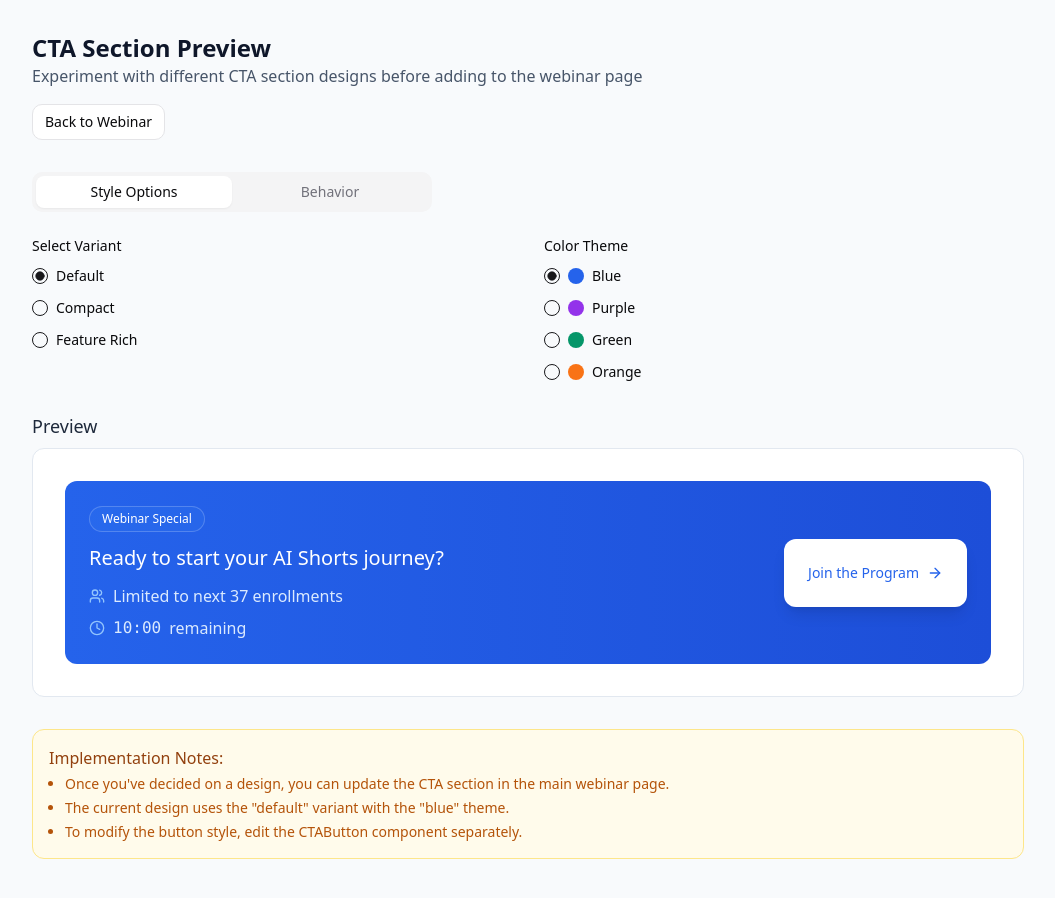
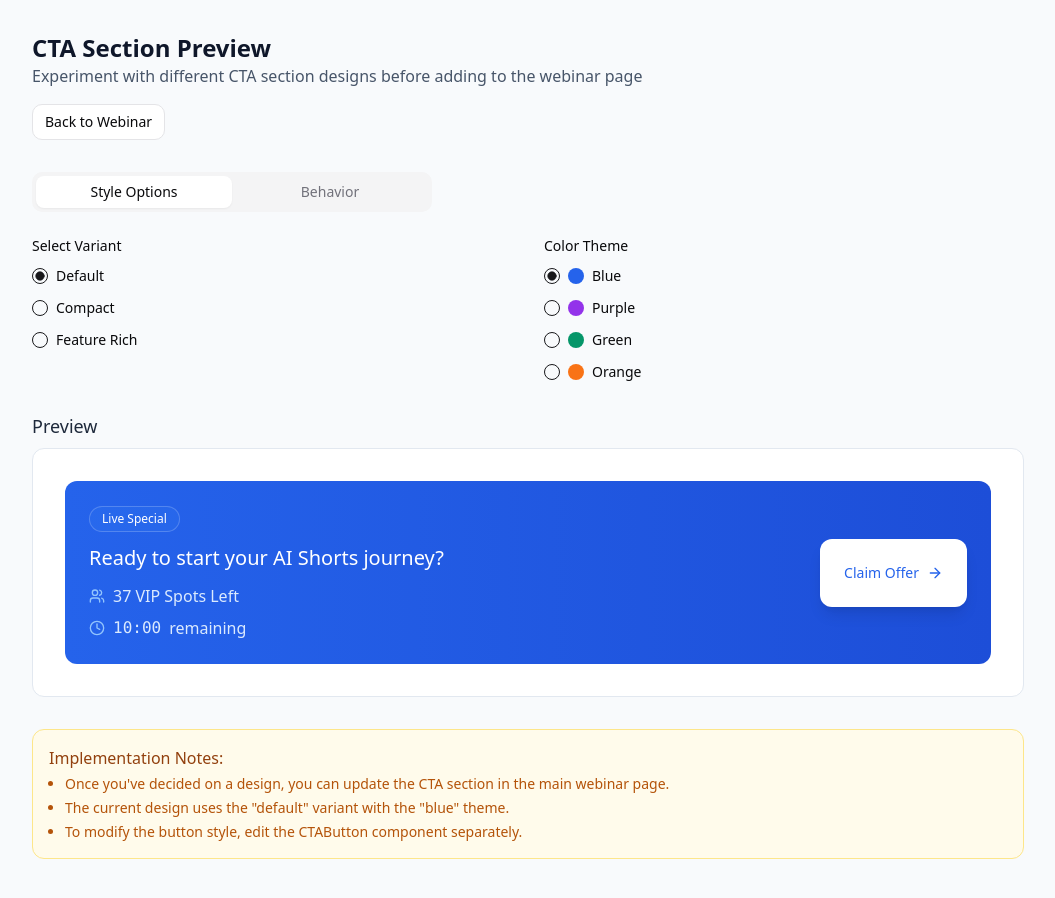
Before and after one commit to AvoCodes/youtubeportal, a React (Vite) app: page /cta-preview in a window 1280 px wide. Shown: the top 898 px of the page, without its empty margins (112-1167 px from the left). Built offline with nearby package versions, Linux system fonts and the light colour scheme.

Commit message:
Update CTA section text
Updated CTA section text as requested:
- Changed "Webinar Special" to "Live Special".
- Changed "Limited to next 37 enrollments" to "37 VIP Spots Left".
- Changed "Join the Program ->" to "Claim Offer -->".

```diff
--- a/src/components/CTAButton.tsx
+++ b/src/components/CTAButton.tsx
@@ -18,7 +18,7 @@ const CTAButton: React.FC<CTAButtonProps> = ({ onClick, className }) => {
         className
       )}
     >
-      <span>Join the Program</span>
+      <span>Claim Offer</span>
       <ArrowRight className="w-4 h-4 transition-transform group-hover:translate-x-1" />
     </Button>
   );
--- a/src/pages/CTAPreview.tsx
+++ b/src/pages/CTAPreview.tsx
@@ -43,7 +43,7 @@ const CTAPreview = () => {
               <div className="flex flex-wrap items-center gap-x-4 gap-y-2 mt-2 text-sm text-white/80">
                 <p className="flex items-center gap-1.5">
                   <Users className="w-3.5 h-3.5" />
-                  <span>Only {seatsRemaining} spots left</span>
+                  <span>{seatsRemaining} VIP Spots Left</span>
                 </p>
                 <p className="flex items-center gap-1.5">
                   <Clock className="w-3.5 h-3.5" />
@@ -109,7 +109,7 @@ const CTAPreview = () => {
               <div className="space-y-2 text-white">
                 <p className="flex items-center gap-2">
                   <Users className="w-4 h-4 text-white/80" />
-                  <span>Limited to next {seatsRemaining} enrollments</span>
+                  <span>{seatsRemaining} VIP Spots Left</span>
                 </p>
                 <p className="flex items-center gap-2">
                   <Clock className="w-4 h-4 text-white/80" />
@@ -139,13 +139,13 @@ const CTAPreview = () => {
         <div className="max-w-4xl mx-auto flex flex-col md:flex-row items-center justify-between gap-6">
           <div className="space-y-3">
             <div className="inline-block bg-blue-500/20 text-white text-xs font-medium px-3 py-1 rounded-full border border-white/20">
-              Webinar Special
+              Live Special
             </div>
             <h3 className="text-white font-medium text-xl">Ready to start your AI Shorts journey?</h3>
             <div className="space-y-2 text-blue-100">
               <p className="flex items-center gap-2">
                 <Users className="w-4 h-4 text-blue-300" />
-                <span>Limited to next {seatsRemaining} enrollments</span>
+                <span>{seatsRemaining} VIP Spots Left</span>
               </p>
               <p className="flex items-center gap-2">
                 <Clock className="w-4 h-4 text-blue-300" />
```
